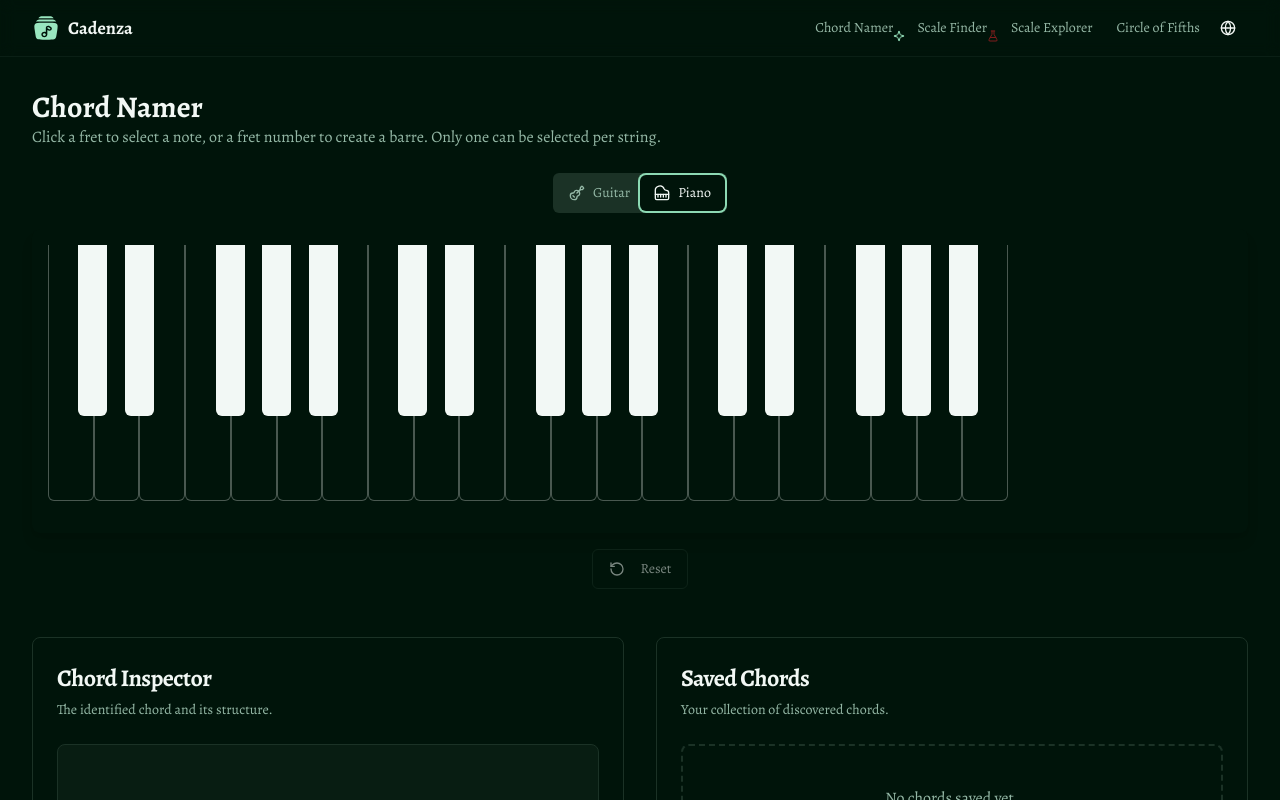
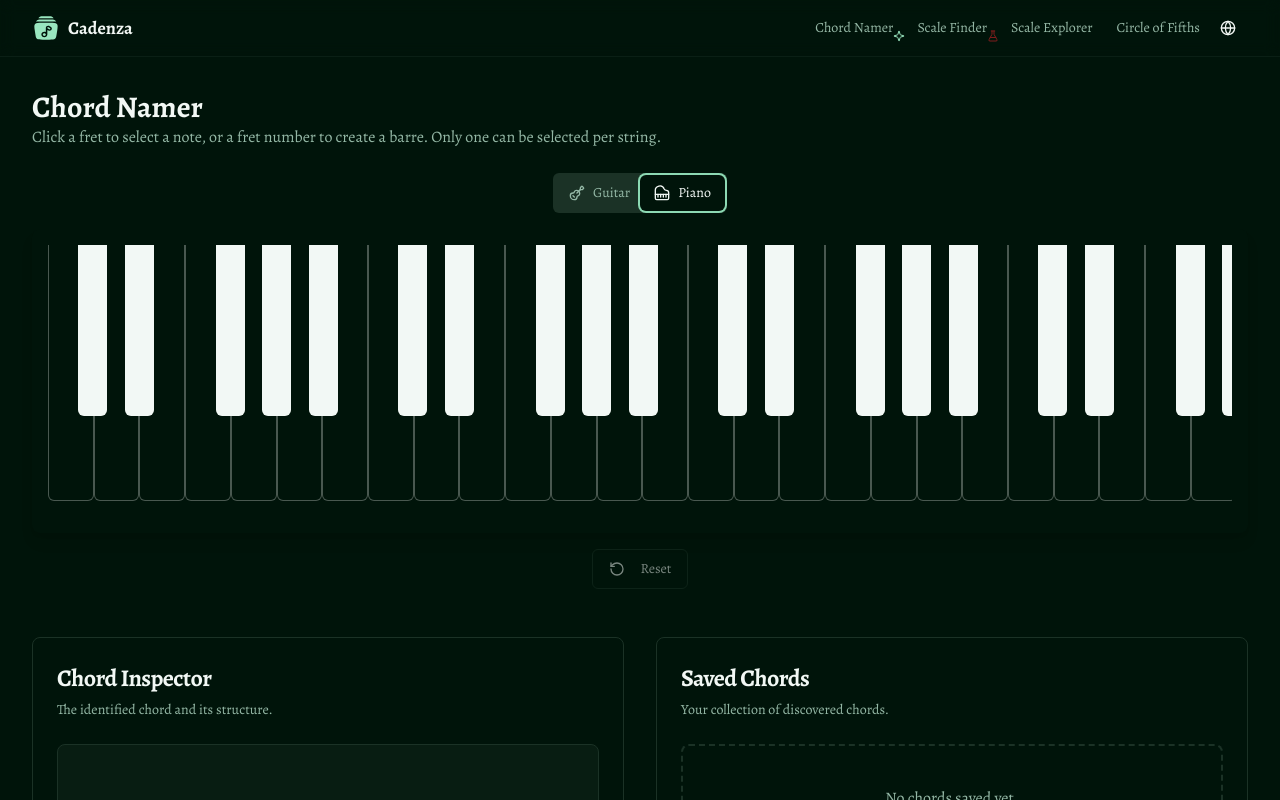
Before and after one commit to listerineh/cadenza-app, a Next.js app: page /chord-namer in a window 1280 px wide. Both pictures are taken after a click on the tab "Piano". Shown: the top 800 px of the page. Built offline with nearby package versions, Linux system fonts and the light colour scheme.

Commit message:
adding more octaves in the default piano component

```diff
--- a/src/components/cadenza/Piano.tsx
+++ b/src/components/cadenza/Piano.tsx
@@ -21,8 +21,8 @@ export default function Piano({
   highlightedMidiNotes = [],
   rootNote,
   onKeyToggle = () => {},
-  startOctave = 3,
-  octaveCount = 3,
+  startOctave = 2,
+  octaveCount = 6,
   isInteractive = true,
 }: PianoProps) {
   const renderOctave = (octave: number) => {
```
